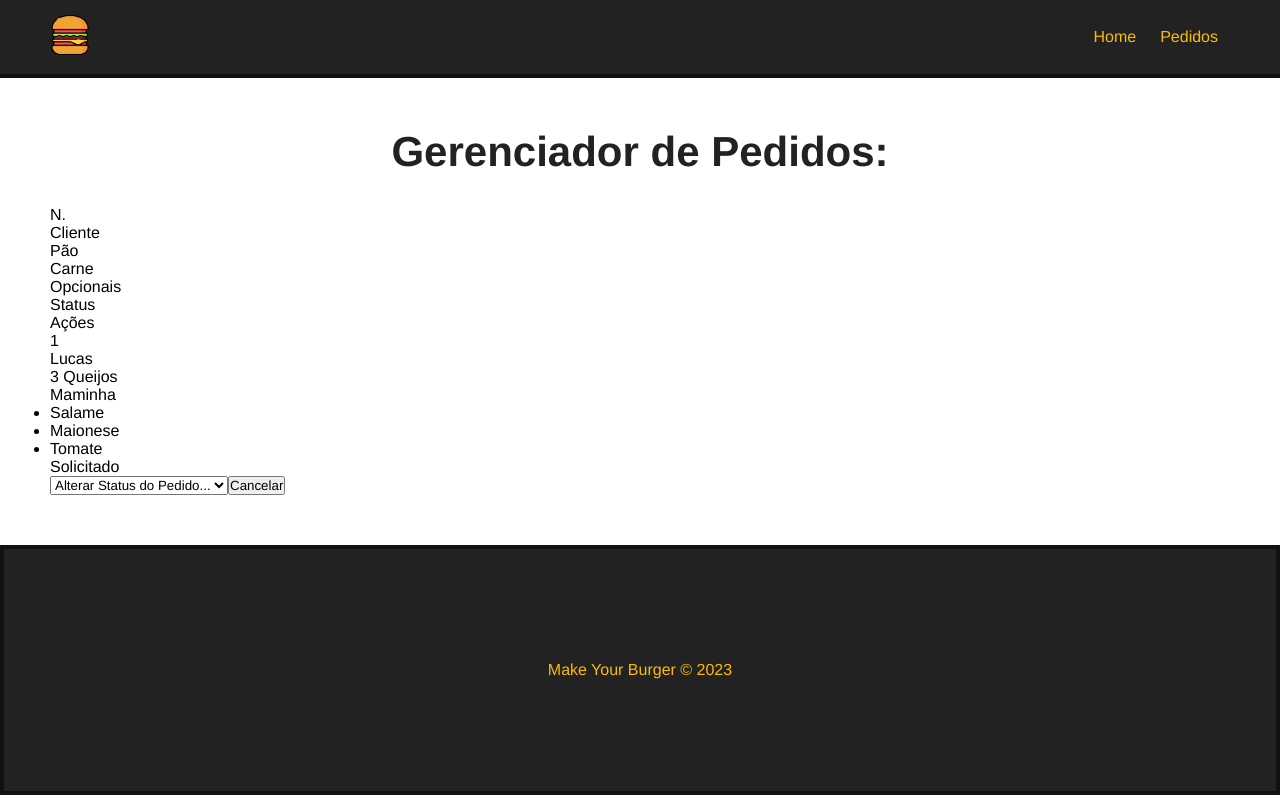
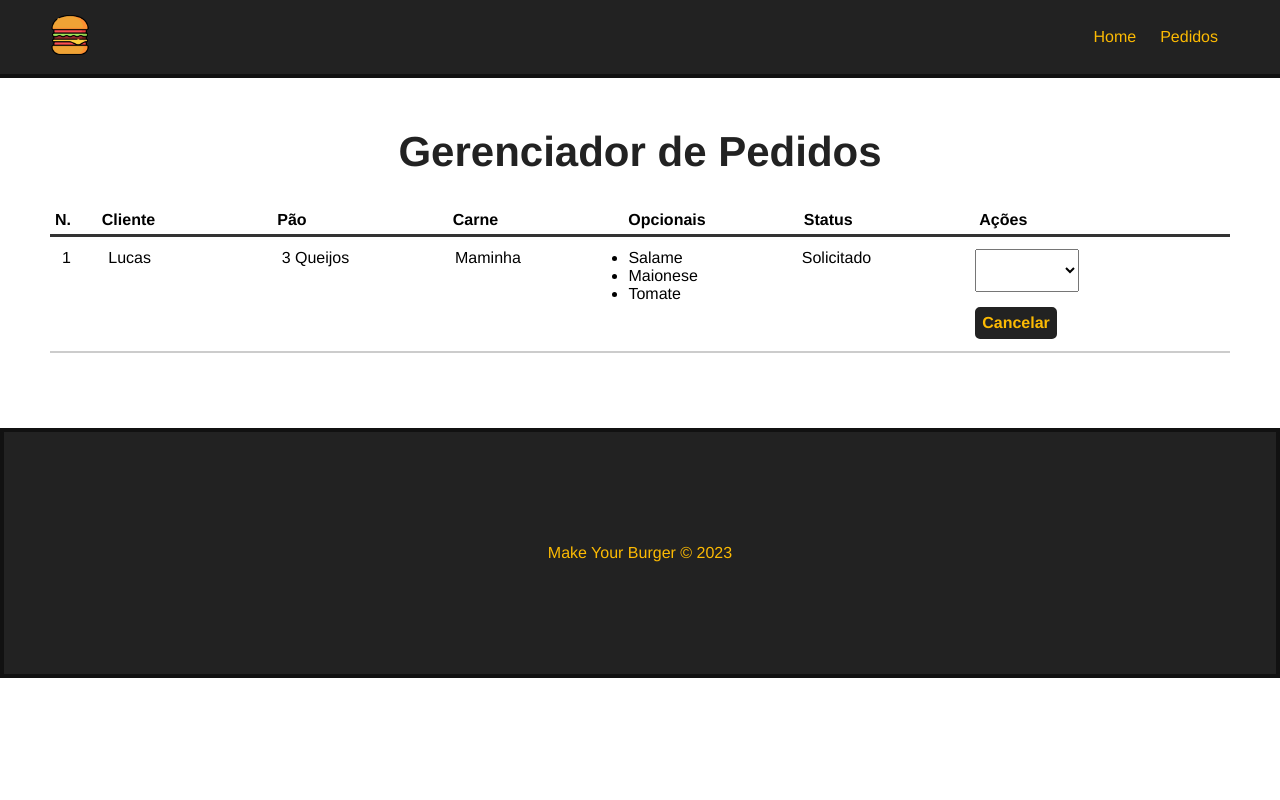
Before and after one commit to LukaasMachado143/make_your_burger, a Vue app: page /requests in a window 1280 px wide. Built offline with nearby package versions, Linux system fonts and the light colour scheme.

Commit message:
Estilizando a tabela de pedidos.

```diff
--- a/src/router/index.js
+++ b/src/router/index.js
@@ -1,6 +1,6 @@
 import { createRouter, createWebHistory } from 'vue-router'
 import HomeView from '../views/HomeView/HomeView.vue'
-import RequestsView from '../views/RequestsView/Requests.vue'
+import RequestsView from '../views/RequestsView/RequestsView.vue'
 
 const router = createRouter({
   history: createWebHistory(import.meta.env.BASE_URL),
--- a/src/views/RequestsView/Requests.vue
+++ /dev/null
@@ -1,42 +0,0 @@
-<!-- eslint-disable vue/multi-word-component-names -->
-<template>
-  <div class="main-container">
-    <h1>Gerenciador de Pedidos:</h1>
-    <div id="main-table">
-      <div id="main-head">
-        <div>N.</div>
-        <div>Cliente</div>
-        <div>Pão</div>
-        <div>Carne</div>
-        <div>Opcionais</div>
-        <div>Status</div>
-        <div>Ações</div>
-      </div>
-      <div id="main-body">
-        <div id="row">
-          <div>1</div>
-          <div>Lucas</div>
-          <div>3 Queijos</div>
-          <div>Maminha</div>
-          <div>
-            <ul>
-              <li>Salame</li>
-              <li>Maionese</li>
-              <li>Tomate</li>
-            </ul>
-          </div>
-          <div>Solicitado</div>
-          <div>
-            <select>
-              <option value="">Alterar Status do Pedido...</option>
-            </select>
-            <button>Cancelar</button>
-          </div>
-        </div>
-      </div>
-    </div>
-  </div>
-</template>
-
-<style>
-</style>
--- /dev/null
+++ b/src/views/RequestsView/RequestsView.vue
@@ -0,0 +1,18 @@
+<template>
+  <div class="main-container">
+    <h1>Gerenciador de Pedidos</h1>
+    <TableRequests />
+  </div>
+</template>
+<script>
+  import TableRequests from './components/TableRequests.vue';
+  export default {
+    name: 'RequestsView',
+    components:{
+      TableRequests
+    }
+  }
+</script>
+
+<style scoped>
+</style>
--- /dev/null
+++ b/src/views/RequestsView/components/TableRequests.vue
@@ -0,0 +1,112 @@
+<template>
+    <div id="main-table">
+        <div id="table-head">
+          <div class="order-id">N.</div>
+          <div>Cliente</div>
+          <div>Pão</div>
+          <div>Carne</div>
+          <div>Opcionais</div>
+          <div>Status</div>
+          <div>Ações</div>
+        </div>
+        <div id="table-body">
+          <div id="row">
+            <div class="order-number">1</div>
+            <div>Lucas</div>
+            <div>3 Queijos</div>
+            <div>Maminha</div>
+            <div>
+              <ul>
+                <li>Salame</li>
+                <li>Maionese</li>
+                <li>Tomate</li>
+              </ul>
+            </div>
+            <div>Solicitado</div>
+            <div id="acoes">
+              <select name="status" id="status" v-model="status">
+                <option value="">Selecione...</option>
+              </select>
+              <button class="delete-btn">Cancelar</button>
+            </div>
+          </div>
+        </div>
+      </div>
+</template>
+
+<script>
+export default {
+    name: 'TableRequests',
+    data(){
+        return{
+            status: ['Em produção', 'Finalizado']
+        }
+    }
+}
+</script>
+
+<style scoped>
+    #main-table{
+        max-width: 1200px;
+        margin: 0 auto;
+    }
+
+    #table-head,
+    #table-body,
+    #row{
+        display: flex;
+        flex-wrap: wrap;
+    }
+
+    #table-head{
+        font-weight: bold;
+        border-bottom: 3px solid #333;
+        padding: 5px;
+
+    }
+
+    #table-head div,
+    #row div{
+        width: 15%;
+    }
+
+    #acoes{
+        width: 20%;
+    }
+
+
+    #row{
+        width: 100%;
+        padding: 12px;
+        border-bottom: 2px solid #ccc;
+    }
+
+    #table-head .order-id,
+    #table-body .order-number{
+        width: 4%;
+    }
+
+    select{
+        padding: 12px 6px;
+        margin-bottom: 15px;
+    }
+
+    .delete-btn{
+        background-color: #222;
+        color:#FCBA03;
+        font-weight: bold;
+        border: 2px solid #222;
+        border-radius: 5px;
+        padding: 5px;
+        font-size: 16px;
+        margin: 0 auto;
+        cursor: pointer;
+        transition: 0.5s;
+      }
+
+      .delete-btn:hover{
+        background-color: transparent;
+        color: #222;
+      }
+
+</style>
```
